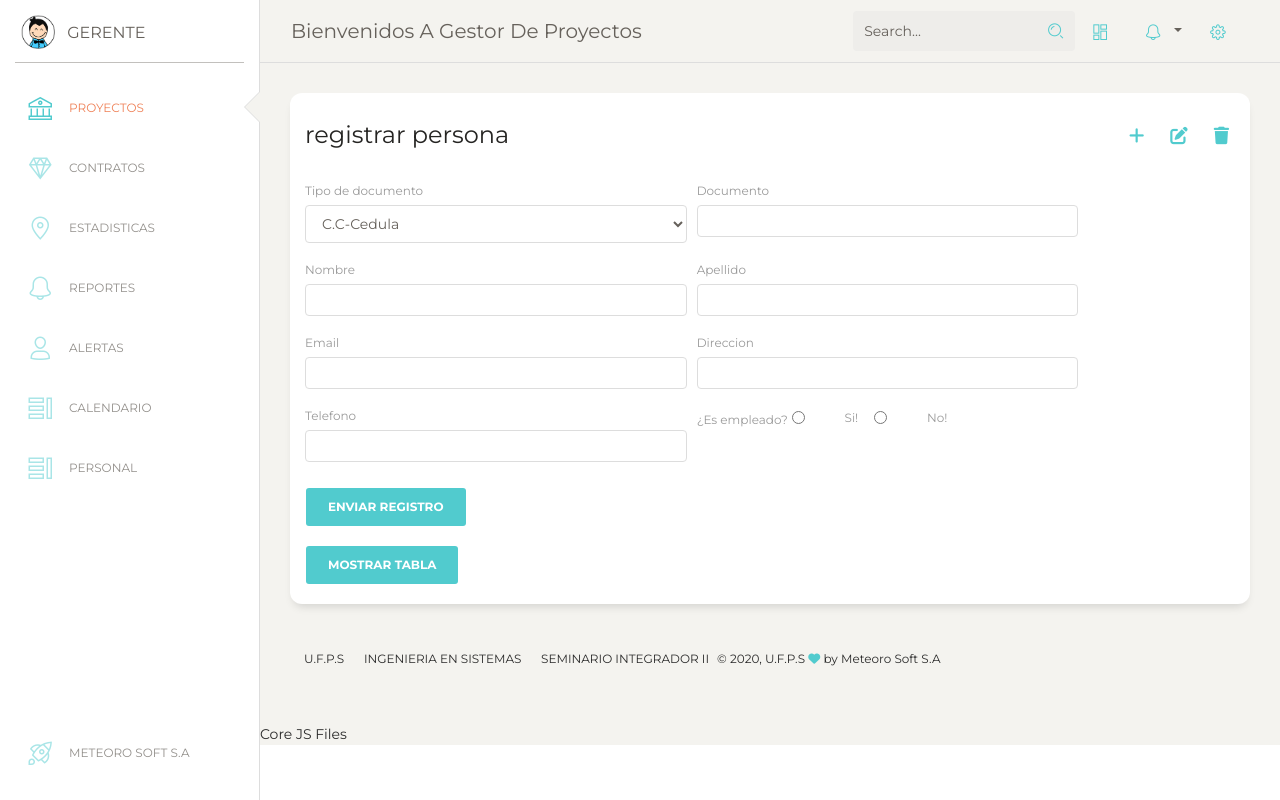
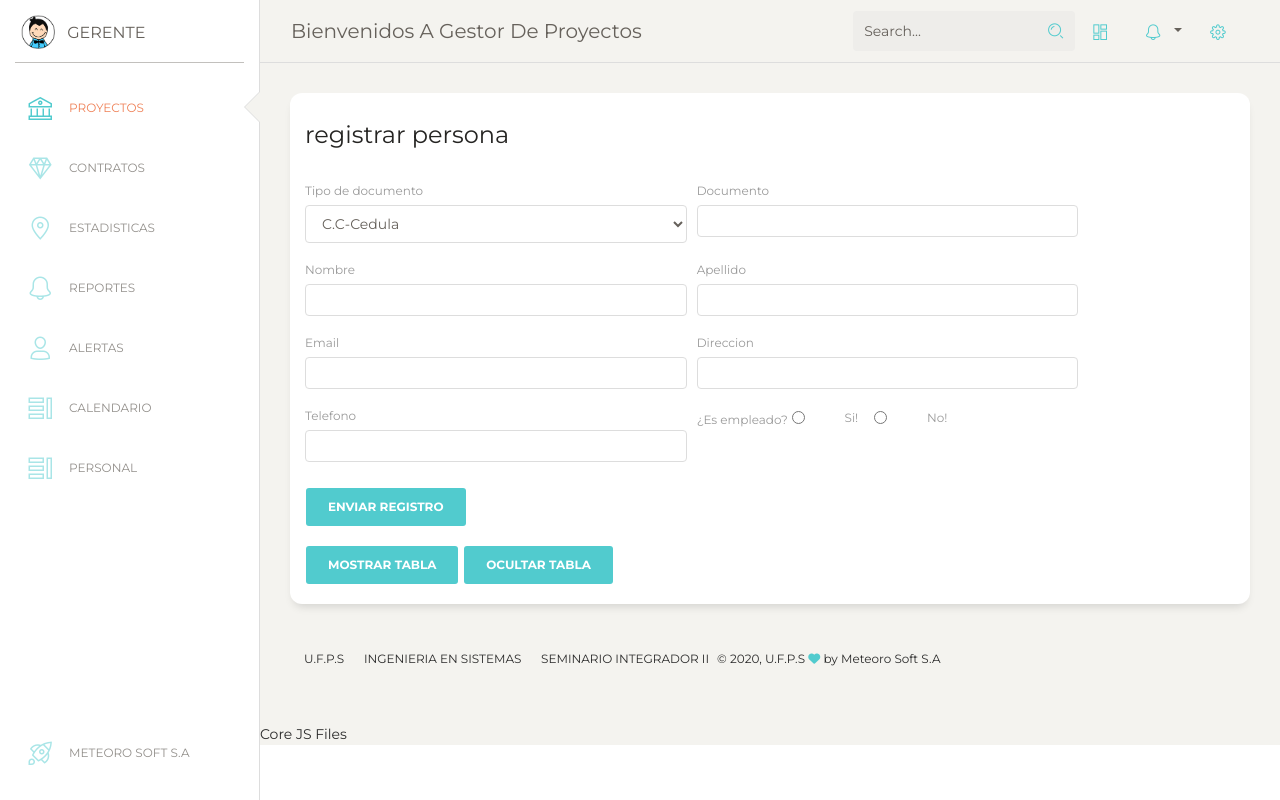
Before and after one commit to JulianVega03/AsteroideSoft, a PHP site: the page made by views/gerente/persona/registrar.php in a window 1280 px wide. Run offline with PHP 8.4, Linux system fonts and the light colour scheme; the template is opened without the code that fills it, so the values that code supplies are empty; some libraries are stand-ins or nearby versions.

Commit message:
registro de persona acabado

```diff
--- a/views/gerente/persona/registrar.php
+++ b/views/gerente/persona/registrar.php
@@ -12,11 +12,7 @@
                 <div class="card">
                     <div class="card-header">
                         <h4 class="card-title" id="perra"> registrar persona</h4>
-                        <div class="card-header-icons">
-                            <button class="add" data-toggle="modal" data-target="#modalNuevoProyecto"><i class="fas fa-2x fa-plus fa-lg"></i></button>
-                            <button class="edit" data-toggle="modal" data-target="#modalEditarProyecto"><i class="fas fa-2x fa-edit fa-lg"></i></button>
-                            <button class="delete" data-toggle="modal" data-target="#modalEliminarProyecto"><i class="fas fa-2x fa-trash fa-lg"></i></button>
-                        </div>
+
                     </div>
 
             <div class="card-body">
@@ -111,7 +107,8 @@
 
                         <button class="btn btn-primary" type="submit">Enviar Registro</button>
                 </form>
-                <button class="btn btn-primary" onclick= mostrarTabla()  type="">Mostrar tabla </button>
+                <button id="btn" class="btn btn-primary" onclick= mostrarTabla() type="">Mostrar tabla </button>
+                <button id="btn" class="btn btn-primary" onclick= ocultarTabla() type="">Ocultar tabla </button>
 
                     <div   id="tablatabla" class="contenedor-tabla">
 
@@ -173,7 +170,7 @@
 <style>
 .contenedor-tabla{
 
-    background-color:red;
+    background-color:#A0D3E7;
     height: auto ;
     width:  100%;
 }
@@ -209,6 +206,8 @@ function ocultarTabla() {
 </script>
 
 
+
+
 <script>
     (function() {
   'use strict';
```
